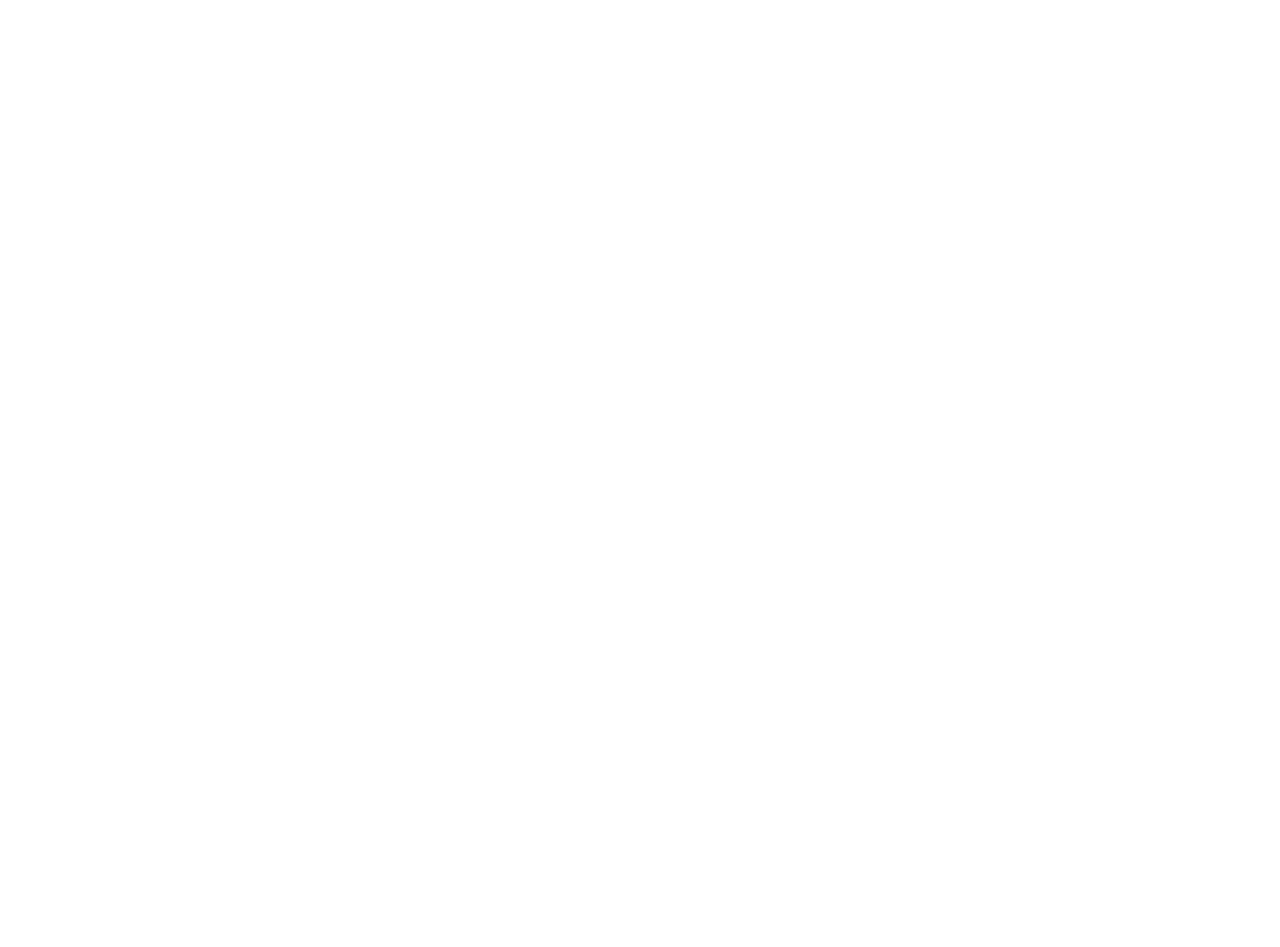
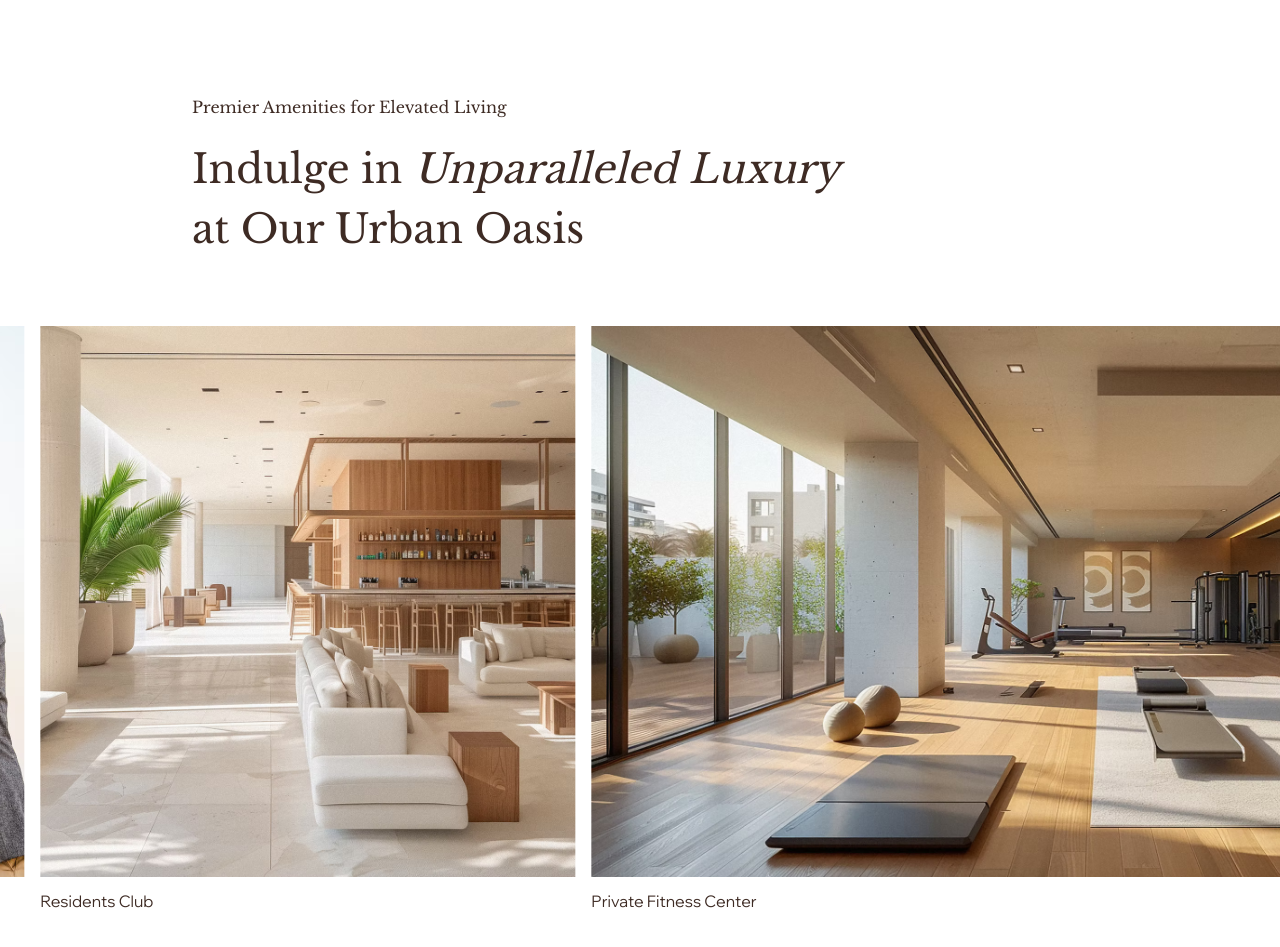
Before and after one commit to Ako2003/real-estate-landing-page, a Next.js app: page / in a window 1280 px wide. Shown: the part 8860-9807 px from the top of the page. Before the commit the page ends 8835 px from the top, so only its background shows below. Built offline with nearby package versions, Linux system fonts and the light colour scheme.

Commit message:
Carousel is ready

```diff
--- a/package.json
+++ b/package.json
@@ -12,6 +12,8 @@
   },
   "dependencies": {
     "aws-amplify": "^6.14.4",
+    "embla-carousel-auto-scroll": "^8.6.0",
+    "embla-carousel-react": "^8.6.0",
     "framer-motion": "^12.11.4",
     "gsap": "^3.13.0",
     "lucide": "^0.511.0",
--- /dev/null
+++ b/src/app/css/embla.css
@@ -0,0 +1,142 @@
+.embla {
+    margin: auto;
+    --slide-height: 551px;
+    --slide-spacing: 1rem;
+    --slide-size: 45%;
+}
+.embla__viewport {
+    overflow: hidden;
+}
+.embla__container {
+    display: flex;
+    touch-action: pan-y pinch-zoom;
+    margin-left: calc(var(--slide-spacing) * -1);
+}
+.embla__slide {
+    transform: translate3d(0, 0, 0);
+    flex: 0 0 var(--slide-size);
+    /*min-width: 0;*/
+    padding-left: var(--slide-spacing);
+}
+.embla__slide__number {
+    box-shadow: inset 0 0 0 0.2rem var(--detail-medium-contrast);
+    border-radius: 1.8rem;
+    display: flex;
+    /*align-items: center;*/
+    justify-content: center;
+    height: var(--slide-height);
+    user-select: none;
+}
+.embla__controls {
+    display: grid;
+    grid-template-columns: auto 1fr;
+    justify-content: space-between;
+    gap: 1.2rem;
+    margin-top: 1.8rem;
+}
+.embla__buttons {
+    display: grid;
+    grid-template-columns: repeat(2, 1fr);
+    gap: 0.6rem;
+    align-items: center;
+}
+.embla__button {
+    -webkit-tap-highlight-color: rgba(var(--text-high-contrast-rgb-value), 0.5);
+    -webkit-appearance: none;
+    appearance: none;
+    background-color: transparent;
+    touch-action: manipulation;
+    display: inline-flex;
+    text-decoration: none;
+    cursor: pointer;
+    border: 0;
+    padding: 0;
+    margin: 0;
+    box-shadow: inset 0 0 0 0.2rem var(--detail-medium-contrast);
+    width: 3.6rem;
+    height: 3.6rem;
+    z-index: 1;
+    border-radius: 50%;
+    color: var(--text-body);
+    display: flex;
+    align-items: center;
+    justify-content: center;
+}
+.embla__button:disabled {
+    color: var(--detail-high-contrast);
+}
+.embla__button__svg {
+    width: 35%;
+    height: 35%;
+}
+.embla__play {
+    -webkit-tap-highlight-color: rgba(var(--text-high-contrast-rgb-value), 0.5);
+    -webkit-appearance: none;
+    appearance: none;
+    background-color: transparent;
+    touch-action: manipulation;
+    display: inline-flex;
+    text-decoration: none;
+    cursor: pointer;
+    border: 0;
+    padding: 0;
+    margin: 0;
+    box-shadow: inset 0 0 0 0.2rem var(--detail-medium-contrast);
+    border-radius: 1.8rem;
+    display: flex;
+    align-items: center;
+    justify-content: center;
+    justify-self: flex-end;
+    color: var(--text-body);
+    font-weight: 700;
+    font-size: 1.4rem;
+    padding: 0 2.4rem;
+    min-width: 8.4rem;
+}
+.embla__progress {
+    border-radius: 1.8rem;
+    box-shadow: inset 0 0 0 0.2rem var(--detail-medium-contrast);
+    background-color: var(--background-site);
+    position: relative;
+    height: 0.6rem;
+    justify-self: flex-end;
+    align-self: center;
+    width: 13rem;
+    max-width: 90%;
+    overflow: hidden;
+}
+.embla__progress__bar {
+    background-color: var(--text-body);
+    position: absolute;
+    width: 100%;
+    top: 0;
+    bottom: 0;
+    left: -100%;
+}
+.embla__controls {
+    grid-template-columns: auto 1fr auto;
+}
+.embla__progress {
+    justify-self: center;
+    transition: opacity 0.3s ease-in-out;
+    width: 8rem;
+}
+.embla__progress--hidden {
+    opacity: 0;
+}
+.embla__progress__bar {
+    animation-name: autoplay-progress;
+    animation-timing-function: linear;
+    animation-iteration-count: 1;
+}
+.embla__progress--hidden .embla__progress__bar {
+    animation-play-state: paused;
+}
+@keyframes autoplay-progress {
+    0% {
+        transform: translate3d(0, 0, 0);
+    }
+    100% {
+        transform: translate3d(100%, 0, 0);
+    }
+}
--- a/src/app/page.tsx
+++ b/src/app/page.tsx
@@ -1,13 +1,5 @@
 import Nav from "@/components/Nav";
-import Hero from "@/sections/Hero";
-import Body from "@/sections/Body";
-import Building from "@/sections/Building";
-import Ocean from "@/sections/Ocean";
-import Sky from "@/sections/Sky";
-import Motivation from "@/sections/Motivation";
-import Location from "@/sections/Location";
-import CEO from "@/sections/CEO"
-import Developer from "@/sections/Developer";
+import { Hero, Body, Building, Ocean, Sky, Motivation, Location, CEO, Developer, Amentities } from "@/sections"
 
 
 export default function Page(){
@@ -23,6 +15,7 @@
             <Location />
             <CEO />
             <Developer />
+            <Amentities />
         </div>
     )
 }
--- /dev/null
+++ b/src/components/EmblaCarousel.tsx
@@ -0,0 +1,59 @@
+"use client"
+
+import React from 'react'
+import { EmblaOptionsType } from 'embla-carousel'
+import useEmblaCarousel from 'embla-carousel-react'
+import AutoScroll from 'embla-carousel-auto-scroll'
+import "@/app/css/embla.css"
+import Image from "next/image";
+
+
+type PropType = {
+    slides: {
+        image: string,
+        title: string
+    }[],
+    options?: EmblaOptionsType,
+}
+
+const EmblaCarousel: React.FC<PropType> = (props) => {
+    const { slides, options } = props
+    const [emblaRef] = useEmblaCarousel(
+        options, [
+        AutoScroll({ playOnInit: true, stopOnMouseEnter: true, stopOnInteraction: false, startDelay: 0, speed: 0.8 }),
+    ])
+
+    return (
+        <div className="embla">
+            <div className="embla__viewport" ref={emblaRef}>
+                <div className="embla__container">
+                    {slides.map((slide, index) => {
+                        const isLast = index === slides.length - 1;
+                        const slideWidth = (index % 2 === 0 || isLast) ? '551px' : '1030px';
+
+                        return (
+                            <div
+                                className="embla__slide"
+                                key={index}
+                                style={{ flex: `0 0 ${slideWidth}` }}  // override flex-basis here
+                            >
+                                <div className="embla__slide__number flex-col" style={{ height: '600px' }}>
+                                    <Image
+                                        src={slide.image}
+                                        alt={slide.title}
+                                        width={index % 2 === 0 ? 551 : 1030}
+                                        height={551}
+                                        className="object-cover h-[551px]"
+                                    />
+                                    <p className="font-madefor-display text-start mt-3">{slide.title}</p>
+                                </div>
+                            </div>
+                        );
+                    })}
+                </div>
+            </div>
+        </div>
+    )
+}
+
+export default EmblaCarousel
--- /dev/null
+++ b/src/constants/slides.ts
@@ -0,0 +1,10 @@
+export const slides = [
+    {image: "/images/c837a6_af2066a8174d4d9daec864fa1a116b18~mv2.jpg", title: "Residents Club"},
+    {image: "/images/c837a6_e982b433c42b4d5291adf88278482a9c~mv2.jpg", title: "Private Fitness Center"},
+    {image: "/images/c837a6_7bbb85ebde94409ea4dcf1ad37d38443~mv2.jpg", title: "Concierge Services"},
+    {image: "/images/c837a6_f0415297c784418e9c2fc7e2cbfcf26a~mv2.jpg", title: "Residents Club"},
+    {image: "/images/c837a6_30ab2d8f2da64316bee5089c069bd986~mv2.jpg", title: "Co-Working Spaces"},
+    {image: "/images/c837a6_42290eeb4f05412c81bf040af5f8f921~mv2.jpg", title: "Rooftop Haven an Infinity Pool"},
+    {image: "/images/c837a6_98bb848f5b2345b8b577c4e4b951ed55~mv2.jpg", title: "Smart Home Technology Integration"},
+    {image: "/images/c837a6_452278c476d749aaaae8b6304e7fe476~mv2.jpg", title: "Valet Parking"},
+]
--- /dev/null
+++ b/src/sections/Amentities.tsx
@@ -0,0 +1,23 @@
+import EmblaCarousel from "@/components/EmblaCarousel";
+import { slides } from "@/constants/slides";
+
+export default function Amentities(){
+
+    return(
+        <section>
+            <div className="py-30">
+                <div className="max-w-4xl mx-auto">
+                    <h6 className="mb-5">Premier Amenities for Elevated Living</h6>
+                    <h3 className="">Indulge in <i className="font-libre-baskerville">Unparalleled Luxury <br /> </i> at Our Urban Oasis</h3>
+                </div>
+
+                <div className="max-w-[1750px] mx-auto mt-15">
+                    <EmblaCarousel slides={slides} options={{
+                        loop: true,
+                        dragFree: true,
+                    }} />
+                </div>
+            </div>
+        </section>
+    )
+}
--- /dev/null
+++ b/src/sections/index.tsx
@@ -0,0 +1,23 @@
+import Hero from "@/sections/Hero";
+import Body from "@/sections/Body";
+import Building from "@/sections/Building";
+import Ocean from "@/sections/Ocean";
+import Sky from "@/sections/Sky";
+import Motivation from "@/sections/Motivation";
+import Location from "@/sections/Location";
+import CEO from "@/sections/CEO"
+import Developer from "@/sections/Developer";
+import Amentities from "@/sections/Amentities";
+
+export {
+    Hero,
+    Body,
+    Building,
+    Ocean,
+    Sky,
+    Motivation,
+    Location,
+    CEO,
+    Developer,
+    Amentities
+}
```
Also changed, not shown: 1 other file (tests, documents, lock files or other folders).
